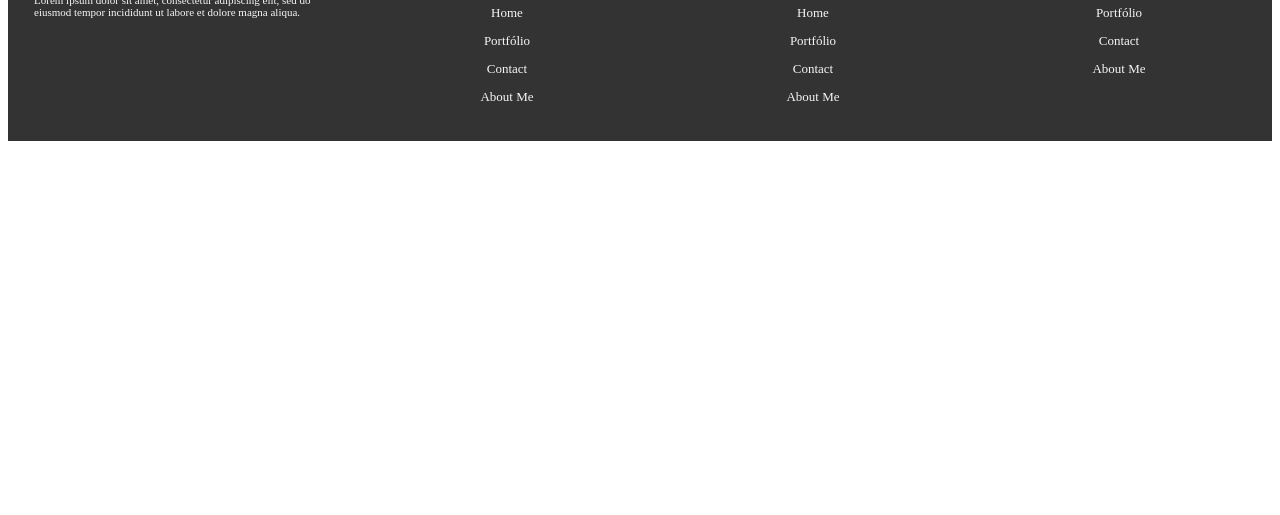
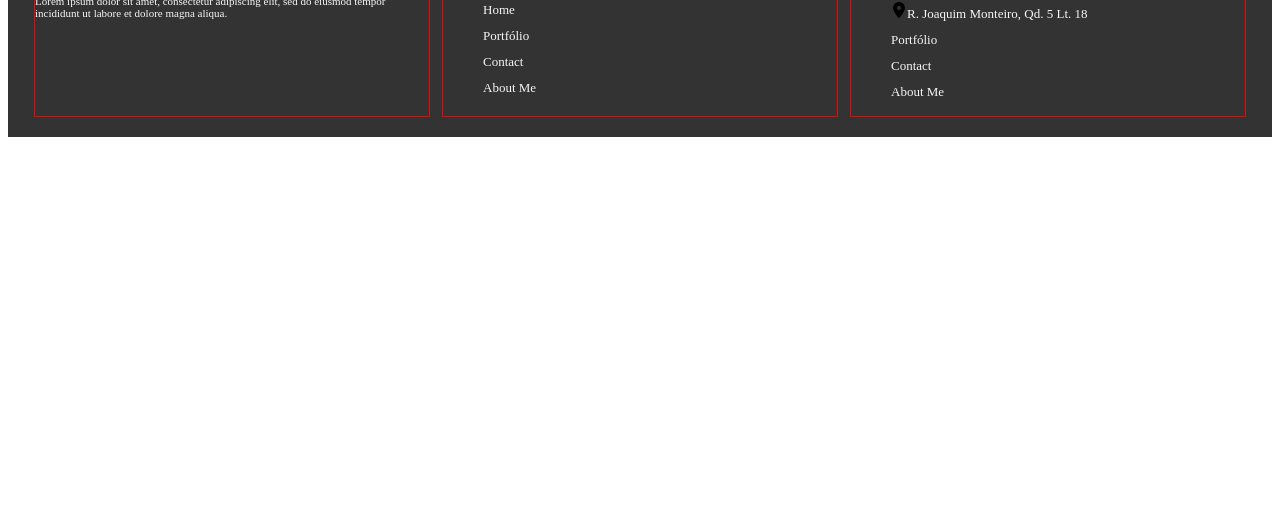
Before and after one commit to ItaloNishikawa/Curriculo, a plain HTML site: page index.html in a window 1280 px wide. Shown: the part 285-800 px from the top of the page. Drawn offline with Linux system fonts and the light colour scheme.

Commit message:
Atualização no Footer

```diff
--- a/index.html
+++ b/index.html
@@ -61,16 +61,7 @@
         <div class="footer-col">
             <ul>
                 <li>Get in Touch</li>
-                <li><a href="">Home</a></li>
-                <li><a href="">Portfólio</a></li>
-                <li><a href="">Contact</a></li>
-                <li><a href="">About Me</a></li>
-            </ul>
-        </div>
-
-        <div class="footer-col">
-            <ul>
-                <li><a href="">Home</a></li>
+                <li><img src="img/location-dot-solid.svg" alt="Ícone" width="16" height="16">R. Joaquim Monteiro, Qd. 5 Lt. 18</li>
                 <li><a href="">Portfólio</a></li>
                 <li><a href="">Contact</a></li>
                 <li><a href="">About Me</a></li>
--- a/style.css
+++ b/style.css
@@ -80,18 +80,27 @@
 .footer-col {
     flex: 1;
     margin: 0 6px;
+    border: solid 1px red;
 
 }
 
 .footer-col ul {
     list-style: none;
-    justify-items: center;
+    justify-items: start;
 
 }
 
 .footer-col ul li {
     margin-bottom: 10px;
 
+
+}
+
+.footer-col ul li{
+
+    text-decoration: none;
+    color: #f6f6f6  ;
+    font-size: 13px;
 
 }
 
```
Also changed, not shown: img/location-dot-solid.svg (added).
